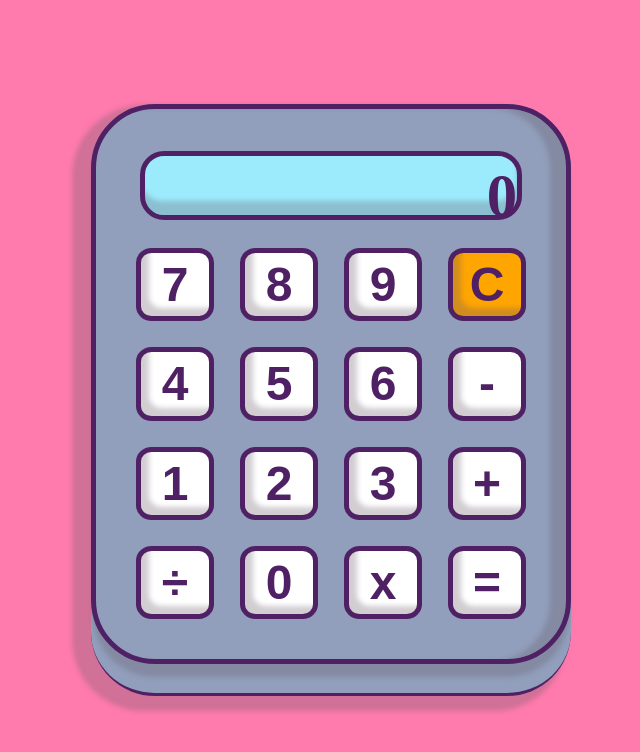
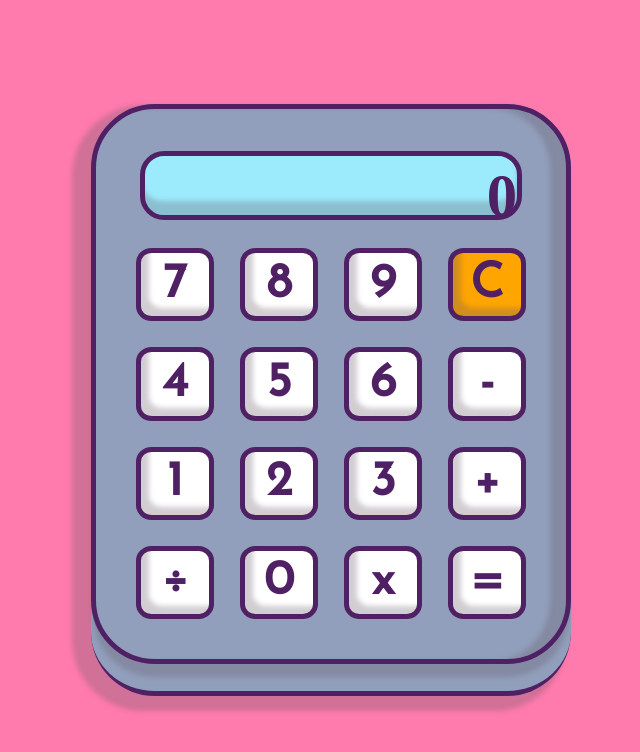
Before and after one commit to abhinav280601/calculator2, a React (Create React App) app: page / in a window 1280 px wide. Shown: the top 752 px of the page, without its empty margins (309-949 px from the left). Built offline with nearby package versions, Linux system fonts and the light colour scheme; a web font is replaced by a local one.

Commit message:
new design changes

```diff
--- a/src/App.css
+++ b/src/App.css
@@ -1,4 +1,5 @@
 @import url('https://fonts.googleapis.com/css2?family=Roboto:wght@300&display=swap');
+@import url('https://fonts.googleapis.com/css2?family=IBM+Plex+Sans:wght@700&family=Josefin+Sans&family=Roboto:wght@300&display=swap');
 @import url("https://fontlibrary.org/face/segment7");
 
 *{
@@ -8,16 +9,16 @@
   -webkit-user-select: none;
   -webkit-user-drag:none;
   -webkit-app-region:none;
-  font-weight: bold;
+  font-weight: bolder;
+  border-width: thick;
   color: #4F2164;
-  border-width: thick;
 }
 
 body{
   background-color: #FF7BAD;
   display: grid;
   place-content: center;
-  font-family: 'IBM Plex Sans', sans-serif;
+  font-family: 'Josefin Sans', sans-serif;
   font-size: 3rem;
   height: 100vh;
 }
@@ -27,6 +28,7 @@ body{
   background-color:#919FBC;
   border-radius:4rem;
   border-bottom: #4F2164;
+  border-bottom-width: thick;
   border-bottom-style: solid;
   -webkit-box-shadow: -12px 8px 5px 7px rgba(102, 91, 102, 0.3);
 -moz-box-shadow: -12px 8px 5px 7px rgba(102, 91, 102, 0.3);
@@ -70,6 +72,7 @@ box-shadow: inset -18px 1px 5px -2px rgba(102, 91, 102, 0.3), 0px 15px 5px -2px
   overflow: hidden;
 }
 .input_container{
+  position: relative;
   background-color: #9BEBFC;
   height:95%;
   border-style: solid;
@@ -98,7 +101,7 @@ box-shadow: inset -2px -16px 5px -2px rgba(102, 91, 102, 0.3);
   cursor: pointer;
   font-weight:bolder;
   color: #4F2164;
-
+  font-family: 'Josefin Sans';
   -webkit-box-shadow: inset 10px -10px 5px -2px rgba(102, 91, 102, 0.3);;
 -moz-box-shadow: inset 10px -10px 5px -2px rgba(102, 91, 102, 0.3);;
 box-shadow: inset 10px -10px 5px -2px rgba(102, 91, 102, 0.3);;
@@ -128,3 +131,10 @@ box-shadow: inset 10px -10px 5px -2px rgba(102, 91, 102, 0.3);;
   background-color: white;
   color: orange;
 }
+
+
+.btn:active {
+  background-color:  #4F2164;
+  box-shadow: 0 5px #fff;
+  transform: translateY(4px);
+}
--- a/src/App.js
+++ b/src/App.js
@@ -49,7 +49,7 @@ function App() {
 
     let cal;
     switch (operator) {
-      case "/":
+      case "&#247":
         cal = String(parseFloat(preState) / parseFloat(curState));
         break;
       case "+":
```
